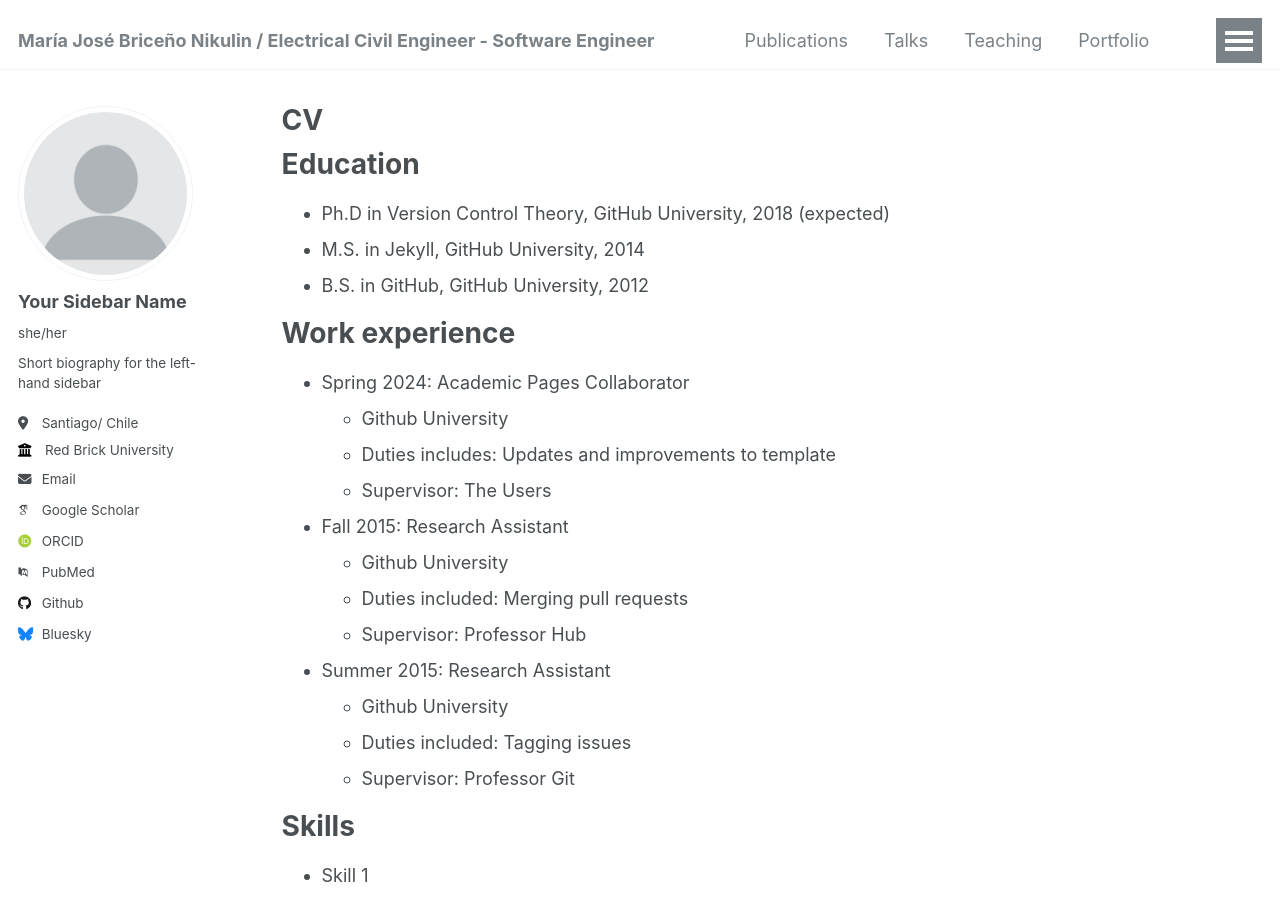
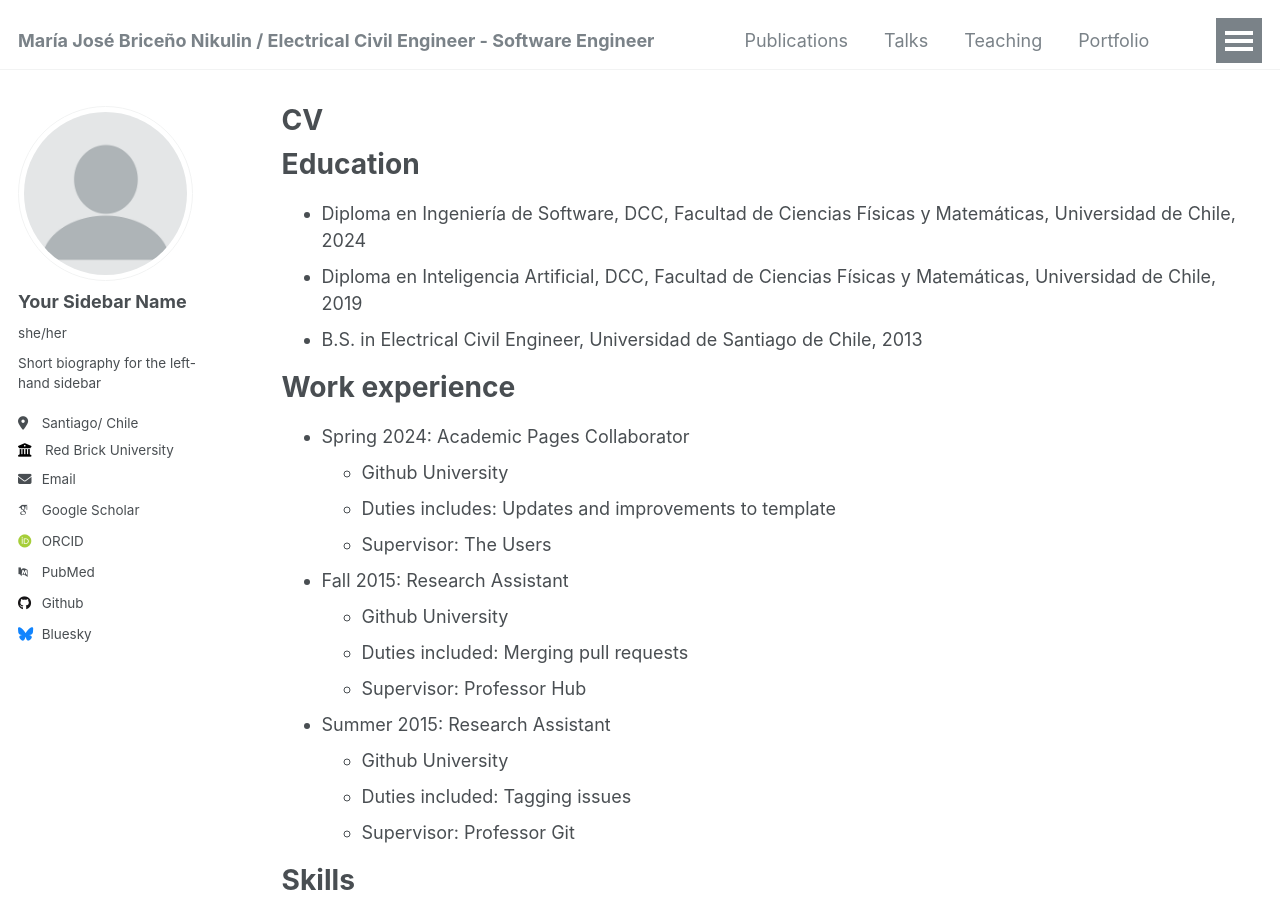
Before and after one commit to majobrini/majobrini.github.io, a Jekyll site: the page built from _pages/cv.md, in a window 1280 px wide and 900 px high. Built offline with Jekyll 4.4.1, drawn with Linux system fonts in a browser that asks for light colours; some web fonts are replaced.

Commit message:
Update cv.md

```diff
--- a/_pages/cv.md
+++ b/_pages/cv.md
@@ -11,9 +11,9 @@ redirect_from:
 
 Education
 ======
-* Ph.D in Version Control Theory, GitHub University, 2018 (expected)
-* M.S. in Jekyll, GitHub University, 2014
-* B.S. in GitHub, GitHub University, 2012
+* Diploma en Ingeniería de Software, DCC, Facultad de Ciencias Físicas y Matemáticas, Universidad de Chile, 2024
+* Diploma en Inteligencia Artificial, DCC, Facultad de Ciencias Físicas y Matemáticas, Universidad de Chile, 2019
+* B.S. in Electrical Civil Engineer, Universidad de Santiago de Chile, 2013
 
 Work experience
 ======
```
